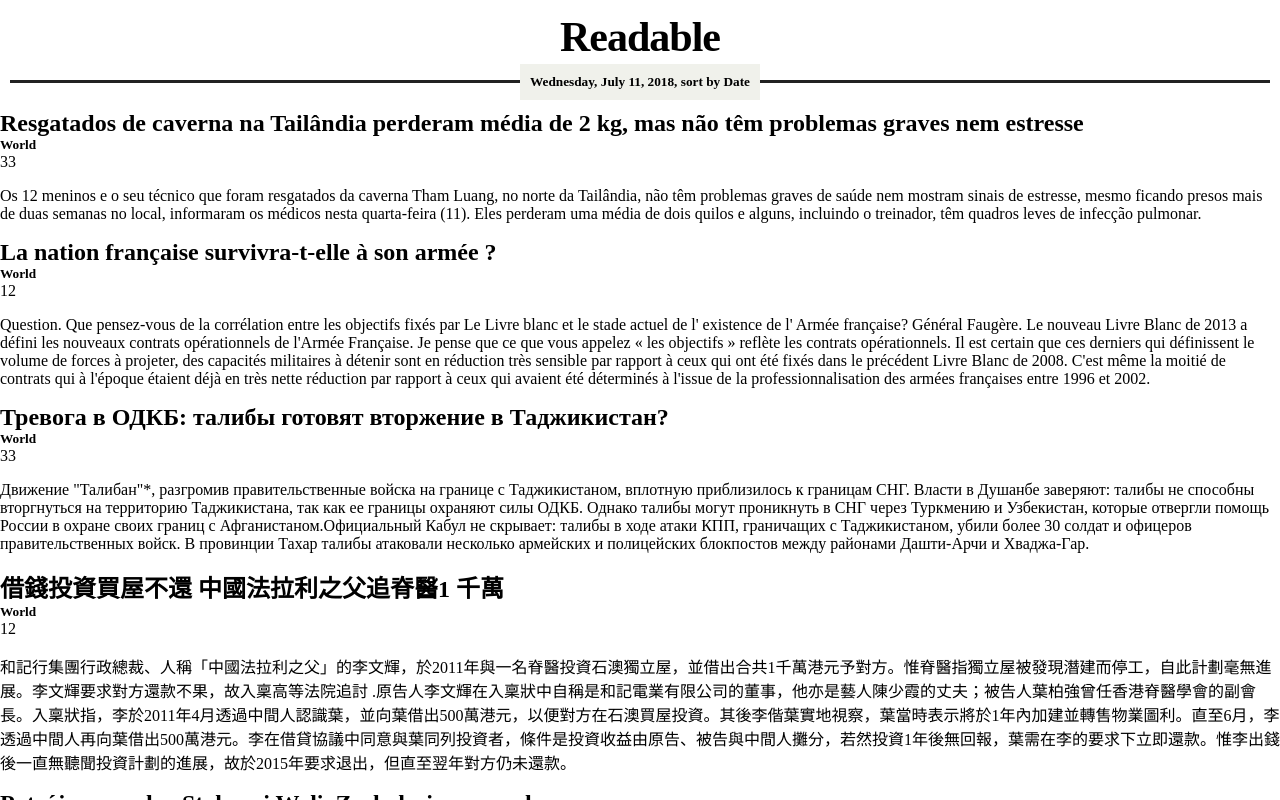
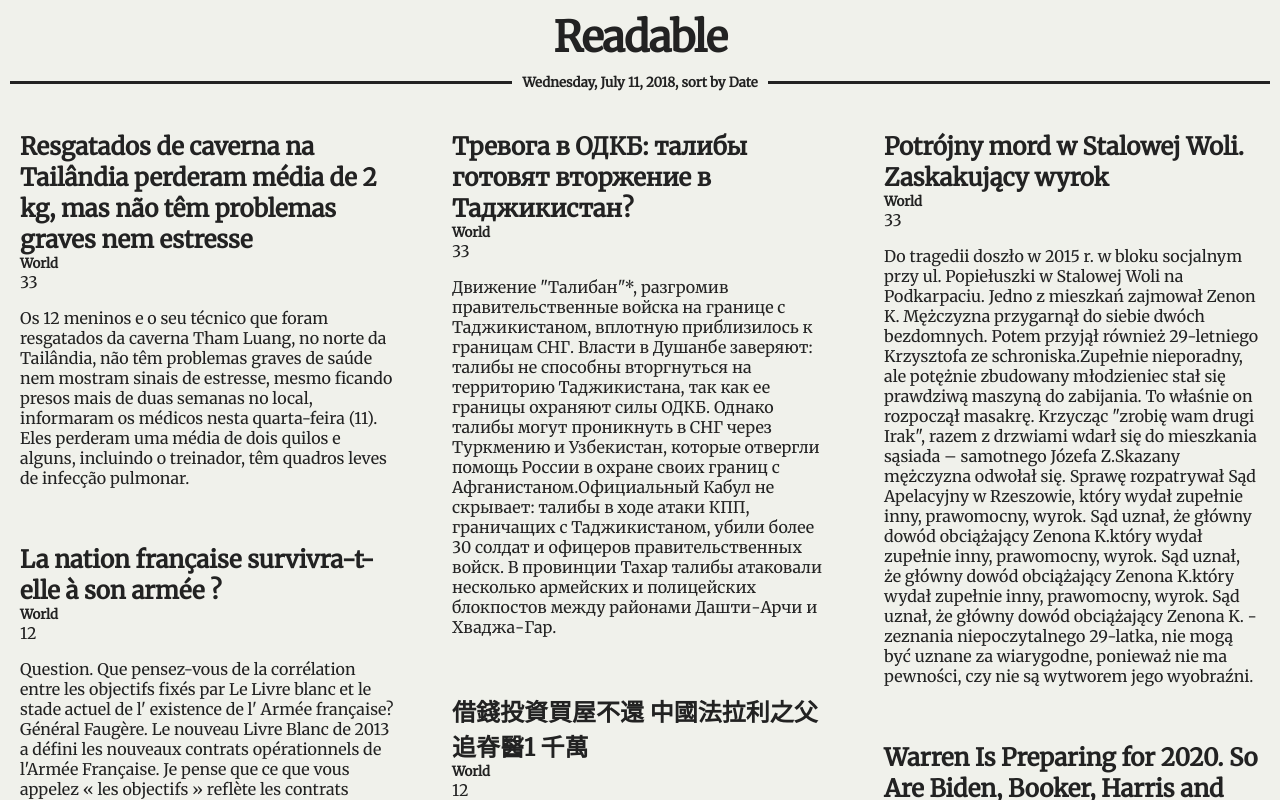
Before and after one commit to angelolucas/react-nanodegree-readable, a React (Create React App) app: page / in a window 1280 px wide. Shown: the top 800 px of the page. Built offline with nearby package versions, Linux system fonts and the light colour scheme.

Commit message:
List posts style

```diff
--- a/src/components/ListPosts/index.js
+++ b/src/components/ListPosts/index.js
@@ -1,13 +1,14 @@
 import React, { Component } from 'react'
 import PostsMockup from '../../PostsMockup.js'
+import { StyleSheet, css } from 'aphrodite/no-important'
 
 class ListPosts extends Component {
   render() {
     return (
       <div>
-        <ul>
+        <ul className={css(styles.list)}>
           {PostsMockup.map((post, key) => (
-            <li key={key}>
+            <li className={css(styles.post)} key={key}>
               <h2>{post.title}</h2>
               <h5>{post.category}</h5>
               <span>{post.voteScore}</span>
@@ -20,4 +21,14 @@ class ListPosts extends Component {
   }
 }
 
+const styles = StyleSheet.create({
+  list: {
+    columnCount: 3,
+  },
+  post: {
+    padding: 20,
+    display: 'inline-block',
+  }
+})
+
 export default ListPosts
--- a/src/theme/globals.css
+++ b/src/theme/globals.css
@@ -1,3 +1,5 @@
+@import url('https://fonts.googleapis.com/css?family=Merriweather');
+
 *,
 *:before,
 *:after {
@@ -5,11 +7,14 @@
 }
 
 body {
+  background: #F0F1EB;
+  color: #222;
   font-smoothing: antialiased;
   text-rendering: optimizeLegibility;
   -moz-osx-font-smoothing: grayscale;
   -webkit-font-smoothing: antialiased;
   margin: 0;
+  font-family: 'Merriweather', serif;
 }
 
 h1, h2, h3, h4, h5, h6 {
```
